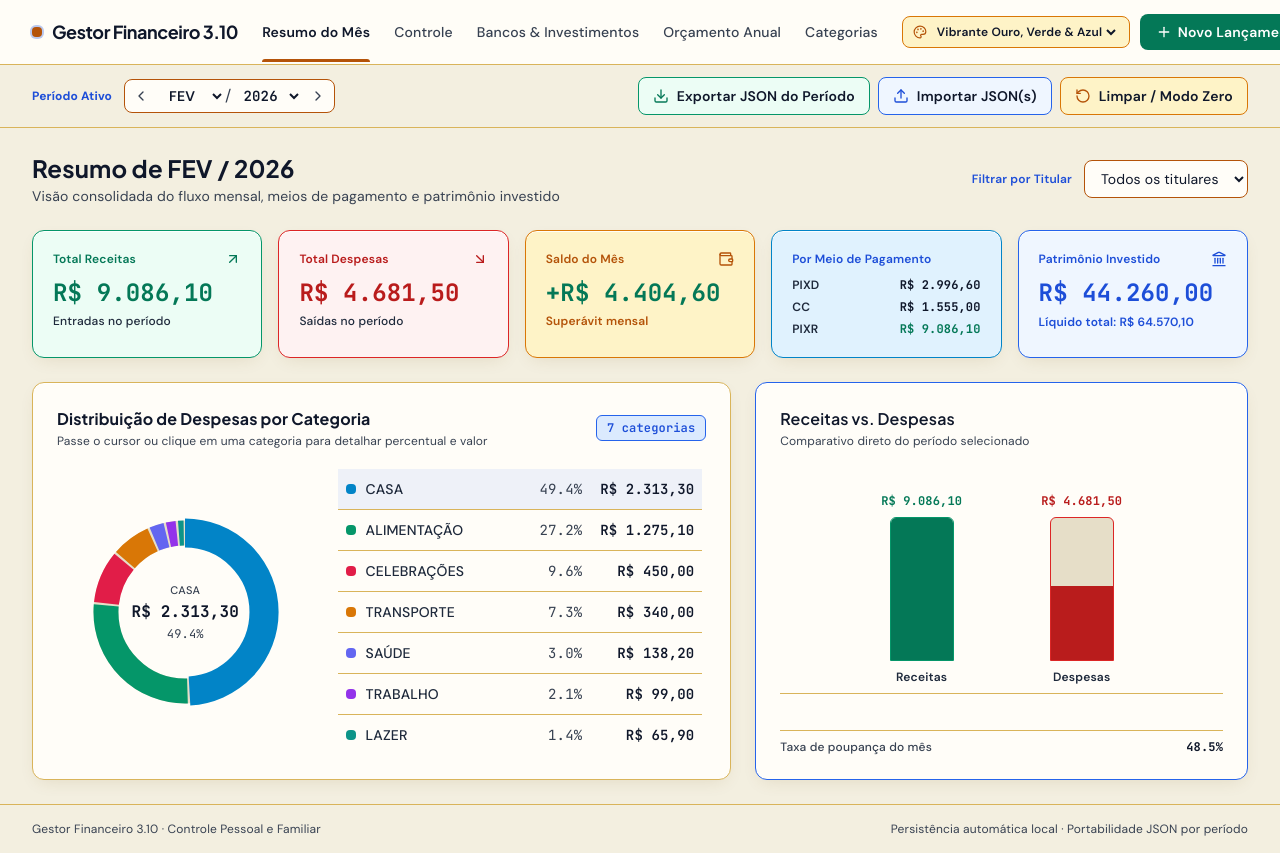
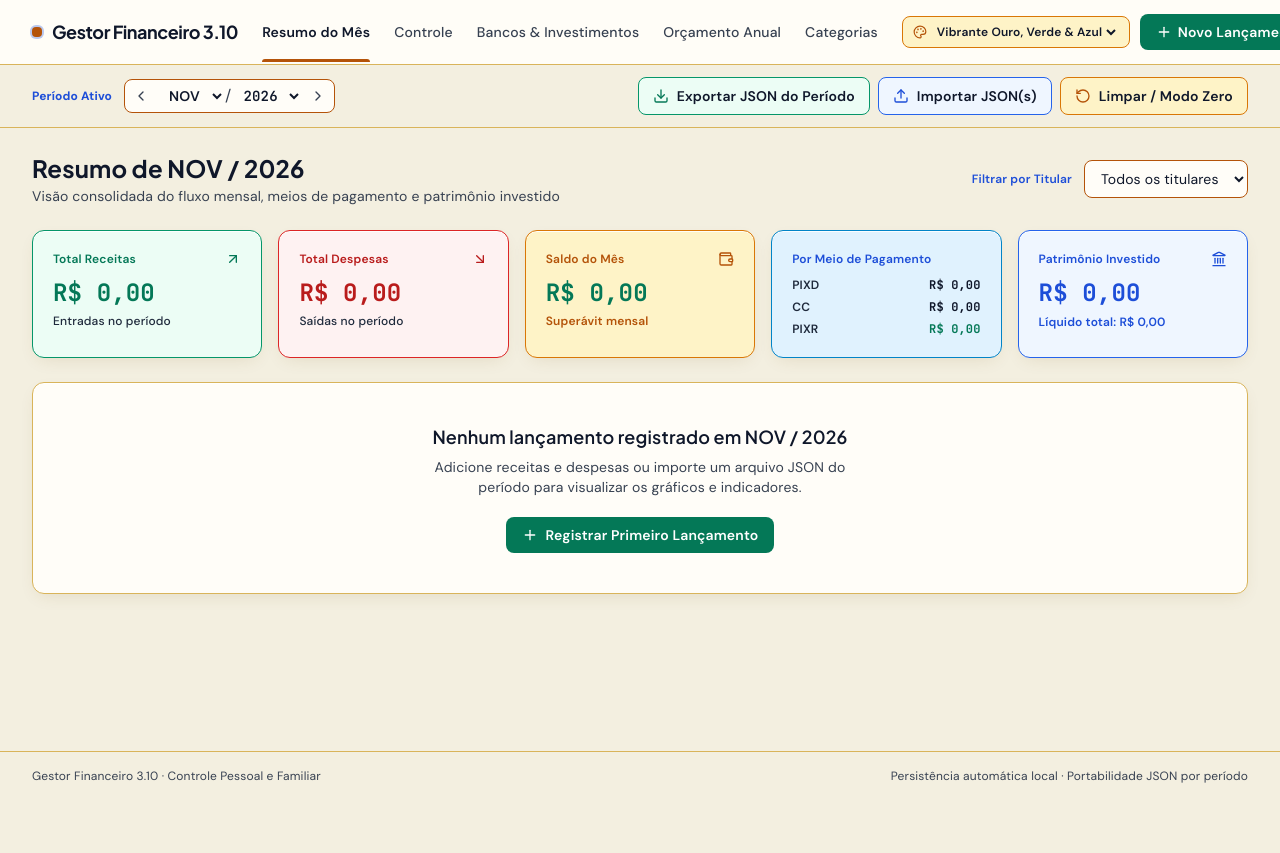
Before and after one commit to ezequielkruz/Malaquias, a React (Vite) app: page / in a window 1280 px wide. After the commit the page ends 800 px from the top, so only its background shows below. Built offline with nearby package versions, Linux system fonts and the light colour scheme.

Commit message:
refactor: reset default bank balances and update year logic
- Reset default bank account balances to zero.
- Update dynamic year selection to a sliding 4-year window.
- Remove deprecated mock seed data and update test utilities.

```diff
--- a/src/App.tsx
+++ b/src/App.tsx
@@ -73,7 +73,14 @@ export default function App() {
   );
 
   const availableYears = useMemo(() => {
-    const yrs = new Set<number>([2024, 2025, 2026, 2027, store.activeAno]);
+    const currentYear = new Date().getFullYear();
+    const yrs = new Set<number>([
+      currentYear - 2,
+      currentYear - 1,
+      currentYear,
+      currentYear + 1,
+      store.activeAno,
+    ]);
     for (const snap of Object.values(store.periods)) {
       yrs.add(snap.ano);
     }
--- a/src/data/defaults.ts
+++ b/src/data/defaults.ts
@@ -3,7 +3,6 @@ import type {
   CategoryConfig,
   FinanceStore,
   PeriodSnapshot,
-  Transaction,
 } from '../types/finance';
 import { getPeriodKey } from '../utils/format';
 
@@ -142,116 +141,49 @@ export const DEFAULT_BANKS: BankAccount[] = [
   {
     id: 'bank_nubank',
     nome: 'Nubank',
-    saldoConta: 3420.5,
-    descontoComprometido: 480.0,
-    caixinhaCofrinho: 12500.0,
-    investimentos: 28400.0,
-    criptomoedas: 4150.0,
-    faturaCC: 1680.4,
-    dividendosRecebidos: 245.8,
+    saldoConta: 0,
+    descontoComprometido: 0,
+    caixinhaCofrinho: 0,
+    investimentos: 0,
+    criptomoedas: 0,
+    faturaCC: 0,
+    dividendosRecebidos: 0,
   },
   {
     id: 'bank_mercadopago',
     nome: 'Mercado Pago',
-    saldoConta: 1890.0,
-    descontoComprometido: 120.0,
-    caixinhaCofrinho: 5200.0,
-    investimentos: 9600.0,
-    criptomoedas: 850.0,
-    faturaCC: 420.0,
-    dividendosRecebidos: 78.3,
+    saldoConta: 0,
+    descontoComprometido: 0,
+    caixinhaCofrinho: 0,
+    investimentos: 0,
+    criptomoedas: 0,
+    faturaCC: 0,
+    dividendosRecebidos: 0,
   },
 ];
 
-function makeTx(
-  id: string,
-  dia: number,
-  mes: number,
-  ano: number,
-  tipo: 'RECEITA' | 'DESPESA',
-  categoria: string,
-  descricao: string,
-  valor: number,
-  obs: string,
-  formaPagamento: string,
-  titular = 'ezequiel',
-): Transaction {
-  const data = `${String(dia).padStart(2, '0')}/${String(mes).padStart(2, '0')}/${ano}`;
-  return {
-    id,
-    data,
-    mes,
-    ano,
-    tipo,
-    categoria,
-    descricao,
-    valor,
-    obs,
-    formaPagamento,
-    titular,
+export function createInitialFinanceStore(): FinanceStore {
+  const now = new Date();
+  const activeAno = now.getFullYear();
+  const activeMes = now.getMonth() + 1;
+  const initialKey = getPeriodKey(activeAno, activeMes);
+
+  const initialPeriod: PeriodSnapshot = {
+    periodoKey: initialKey,
+    ano: activeAno,
+    mes: activeMes,
+    lancamentos: [],
+    bancos: DEFAULT_BANKS.map((b) => ({ ...b })),
+    metas: {},
   };
-}
-
-function buildSeedPeriod(ano: number, mes: number, variation = 0): PeriodSnapshot {
-  const lancamentos: Transaction[] = [
-    makeTx(`tx_${ano}_${mes}_1`, 5, mes, ano, 'RECEITA', 'RECEITAS', 'Salário', 7800, 'Salário mensal líquido', 'PIXR', 'ezequiel'),
-    makeTx(`tx_${ano}_${mes}_2`, 10, mes, ano, 'RECEITA', 'RECEITAS', 'Ticket Alimentação', 950, 'Benefício alimentação', 'PIXR', 'ezequiel'),
-    makeTx(`tx_${ano}_${mes}_3`, 18, mes, ano, 'RECEITA', 'RECEITAS', 'Investimentos', 324.1 + variation * 12, 'Dividendos e rendimentos CDB', 'PIXR', 'ezequiel'),
-    makeTx(`tx_${ano}_${mes}_4`, 6, mes, ano, 'DESPESA', 'CASA', 'Aluguel', 1950, 'Aluguel apartamento', 'PIXD', 'ezequiel'),
-    makeTx(`tx_${ano}_${mes}_5`, 8, mes, ano, 'DESPESA', 'CASA', 'Conta de Luz', 218.4 + variation * 15, 'Enel residencial', 'PIXD', 'ezequiel'),
-    makeTx(`tx_${ano}_${mes}_6`, 9, mes, ano, 'DESPESA', 'CASA', 'Conta de Internet', 129.9, 'Fibra 600MB', 'BOLETO', 'ezequiel'),
-    makeTx(`tx_${ano}_${mes}_7`, 11, mes, ano, 'DESPESA', 'ALIMENTAÇÃO', 'Supermercado', 845.6 + variation * 40, 'Compra quinzenal', 'CC', 'ezequiel'),
-    makeTx(`tx_${ano}_${mes}_8`, 14, mes, ano, 'DESPESA', 'ALIMENTAÇÃO', 'Açougue', 215.0 + variation * 10, 'Carnes da semana', 'PIXD', 'familia'),
-    makeTx(`tx_${ano}_${mes}_9`, 15, mes, ano, 'DESPESA', 'ALIMENTAÇÃO', 'Restaurante', 164.5, 'Almoço domingo', 'CC', 'familia'),
-    makeTx(`tx_${ano}_${mes}_10`, 16, mes, ano, 'DESPESA', 'TRANSPORTE', 'Combustível', 320.0 + variation * 20, 'Posto Shell', 'CC', 'ezequiel'),
-    makeTx(`tx_${ano}_${mes}_11`, 19, mes, ano, 'DESPESA', 'SAÚDE', 'Medicamentos', 138.2, 'Drogasil', 'PIXD', 'familia'),
-    makeTx(`tx_${ano}_${mes}_12`, 20, mes, ano, 'DESPESA', 'CELEBRAÇÕES', 'Dízimos e doações', 450.0, 'Contribuição mensal', 'PIXD', 'ezequiel'),
-    makeTx(`tx_${ano}_${mes}_13`, 22, mes, ano, 'DESPESA', 'TRABALHO', 'Softwares/Ferramentas', 99.0, 'Assinatura produtividade', 'CC', 'ezequiel'),
-    makeTx(`tx_${ano}_${mes}_14`, 24, mes, ano, 'DESPESA', 'LAZER', 'Streaming', 65.9, 'Assinaturas', 'CC', 'familia'),
-  ];
-
-  const bancos: BankAccount[] = DEFAULT_BANKS.map((b, idx) => ({
-    ...b,
-    id: `${b.id}_${ano}_${mes}`,
-    investimentos: b.investimentos + mes * (idx === 0 ? 450 : 180),
-  }));
-
-  return {
-    periodoKey: getPeriodKey(ano, mes),
-    ano,
-    mes,
-    lancamentos,
-    bancos,
-    metas: {
-      metaReceita: 9000,
-      tetoDespesa: 6500,
-      metaInvestimento: 1500,
-    },
-  };
-}
-
-export function createInitialFinanceStore(): FinanceStore {
-  const periods: Record<string, PeriodSnapshot> = {};
-
-  // Seed Jan, Feb, Mar, Oct, Nov 2026 so Monthly Dashboard and Annual Pivot have rich data
-  const seedMonths = [
-    { mes: 1, variation: 0 },
-    { mes: 2, variation: 1 },
-    { mes: 3, variation: -1 },
-    { mes: 10, variation: 2 },
-    { mes: 11, variation: 1 },
-  ];
-
-  for (const item of seedMonths) {
-    const snap = buildSeedPeriod(2026, item.mes, item.variation);
-    periods[snap.periodoKey] = snap;
-  }
 
   return {
     version: '3.10',
-    activeAno: 2026,
-    activeMes: 2, // Default to FEV / 2026 as highlighted in prompt
-    periods,
+    activeAno,
+    activeMes,
+    periods: {
+      [initialKey]: initialPeriod,
+    },
     categorias: DEFAULT_CATEGORIES.map((c) => ({
       ...c,
       subcategorias: [...c.subcategorias],
```
Also changed, not shown: 1 other file (tests, documents, lock files or other folders).
